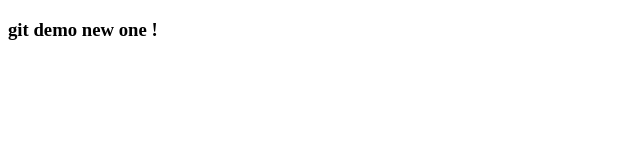
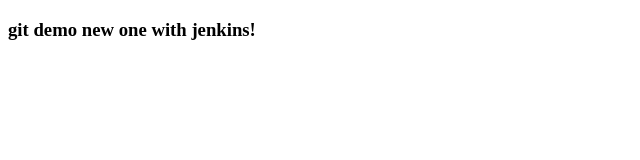
Before and after one commit to toskypd/jenkin, a website: page public/index.html in a window 1280 px wide. Shown: the whole page, without its empty margins (0-640 px from the left). Drawn offline with Linux system fonts and the light colour scheme.

Commit message:
Update index.html

```diff
--- a/public/index.html
+++ b/public/index.html
@@ -6,6 +6,6 @@
     <title>Jenkins</title>
 </head>
 <body>
-    <h3>git demo new one !</h3>
+    <h3>git demo new one with jenkins!</h3>
 </body>
 </html>
```
